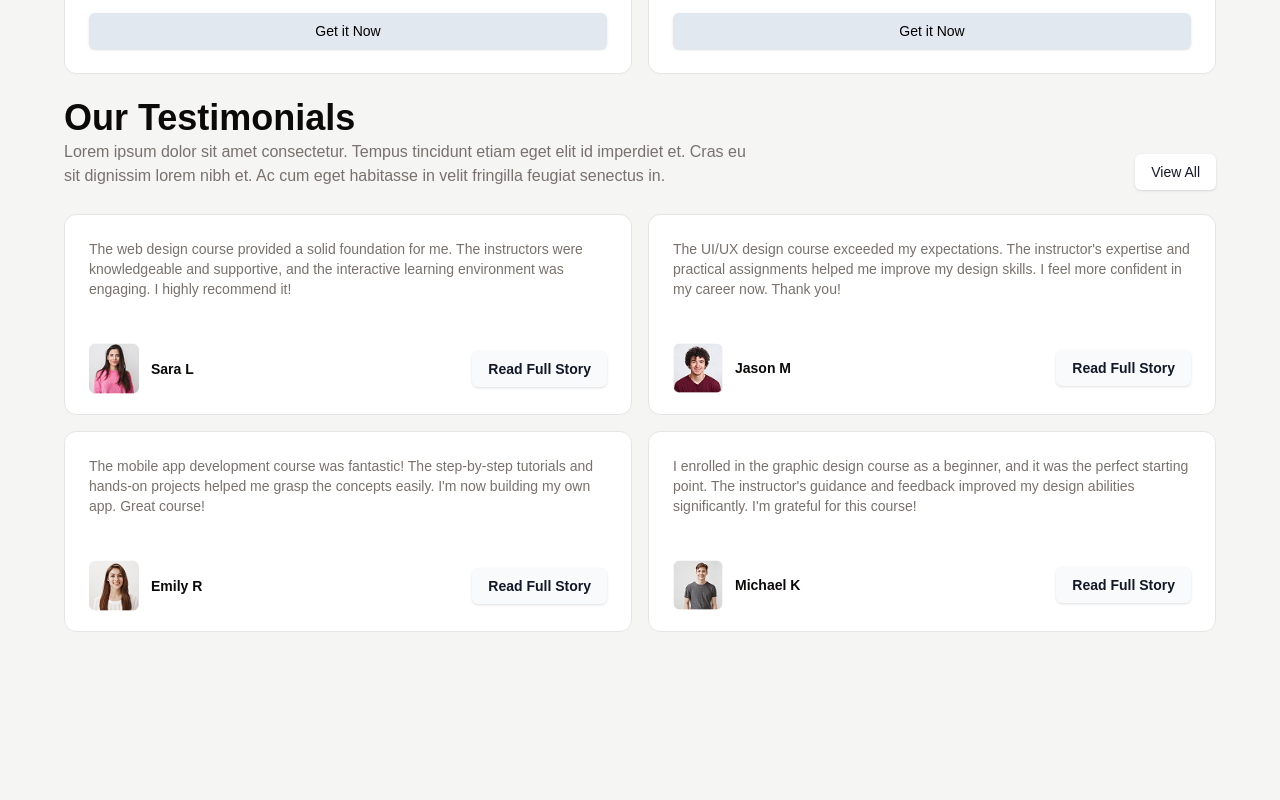
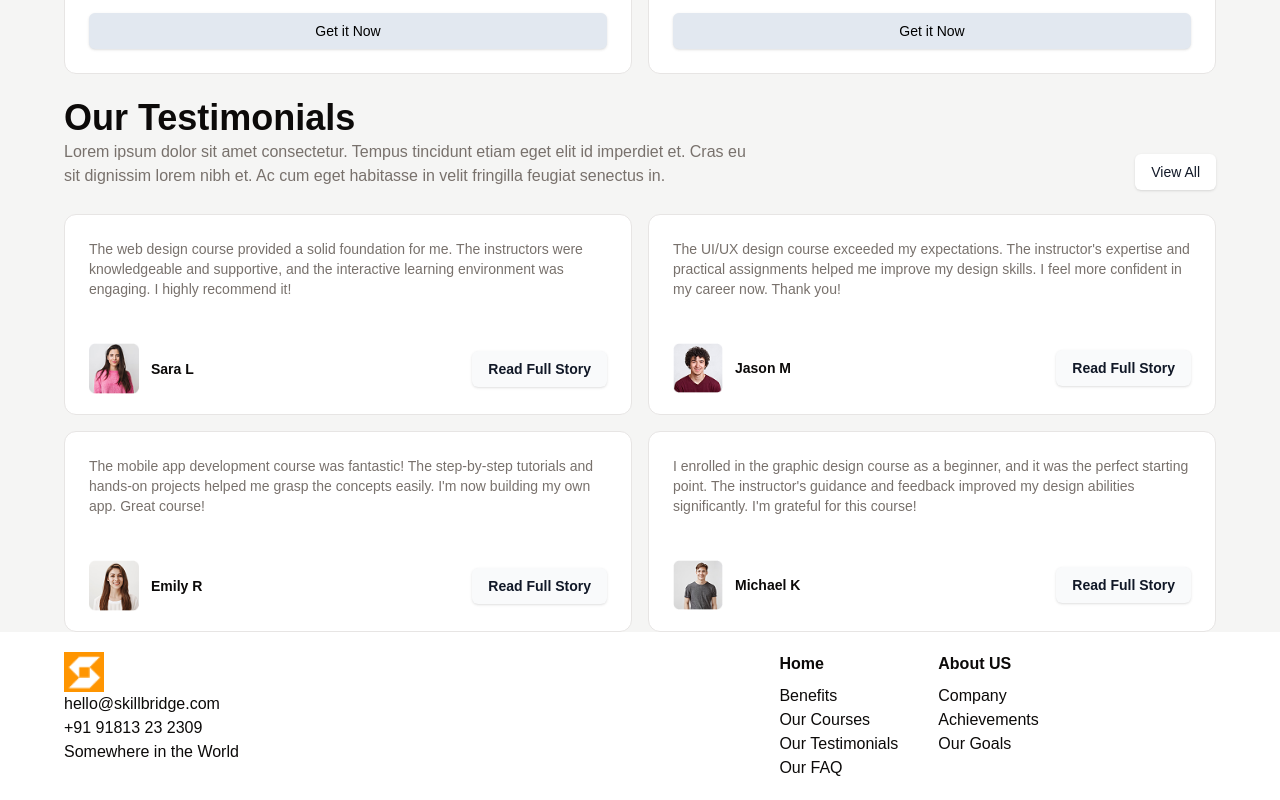
Before and after one commit to kasahun-welela/e-learning, a Next.js app: page / in a window 1280 px wide. Shown: the part 3040-3840 px from the top of the page. Before the commit the page ends 3672 px from the top, so only its background shows below. Built offline with nearby package versions, Linux system fonts and the light colour scheme.

Commit message:
create footer

```diff
--- a/app/layout.tsx
+++ b/app/layout.tsx
@@ -2,6 +2,7 @@ import type { Metadata } from "next";
 import { Be_Vietnam_Pro } from "next/font/google";
 import "./globals.css";
 import "remixicon/fonts/remixicon.css";
+import Footer from "@/components/Footer";
 
 const beVietnamPro = Be_Vietnam_Pro({
   weight: ["400", "700"],
@@ -27,6 +28,7 @@ export default function RootLayout({
           <i className="ri-arrow-right-long-line"></i>
         </div>
         {children}
+        <Footer />
       </body>
     </html>
   );
--- /dev/null
+++ b/components/Footer.tsx
@@ -0,0 +1,65 @@
+import Image from "next/image";
+import Link from "next/link";
+
+export default function Footer() {
+  return (
+    <div className="bg-white">
+      <div className="md:flex justify-between max-w-[90%] mx-auto py-5">
+        <div>
+          <Image
+            src="/logo.png"
+            alt="logo"
+            className="bg-primary"
+            width={40}
+            height={40}
+          />
+          <ul>
+            <li>
+              <Link href="#">hello@skillbridge.com</Link>
+            </li>
+            <li>
+              <Link href="#">+91 91813 23 2309</Link>
+            </li>
+            <li>
+              <Link href="#">Somewhere in the World</Link>
+            </li>
+          </ul>
+        </div>
+        <div className="grid grid-cols-2 md:grid-cols-3 gap-2 md:gap-10">
+          <div>
+            <h1 className="font-semibold pb-2">Home</h1>
+            <ul>
+              <li>
+                <Link href="#">Benefits</Link>
+              </li>
+              <li>
+                <Link href="#">Our Courses</Link>
+              </li>
+              <li>
+                <Link href="#">Our Testimonials</Link>
+              </li>
+              <li>
+                <Link href="#">Our FAQ</Link>
+              </li>
+            </ul>
+          </div>
+          <div>
+            {" "}
+            <h1 className="font-semibold pb-2">About US</h1>
+            <ul>
+              <li>
+                <Link href="#">Company</Link>
+              </li>
+              <li>
+                <Link href="#">Achievements</Link>
+              </li>
+              <li>
+                <Link href="#">Our Goals</Link>
+              </li>
+            </ul>
+          </div>
+        </div>
+      </div>
+    </div>
+  );
+}
```
Also changed, not shown: public/logo.png (added).
